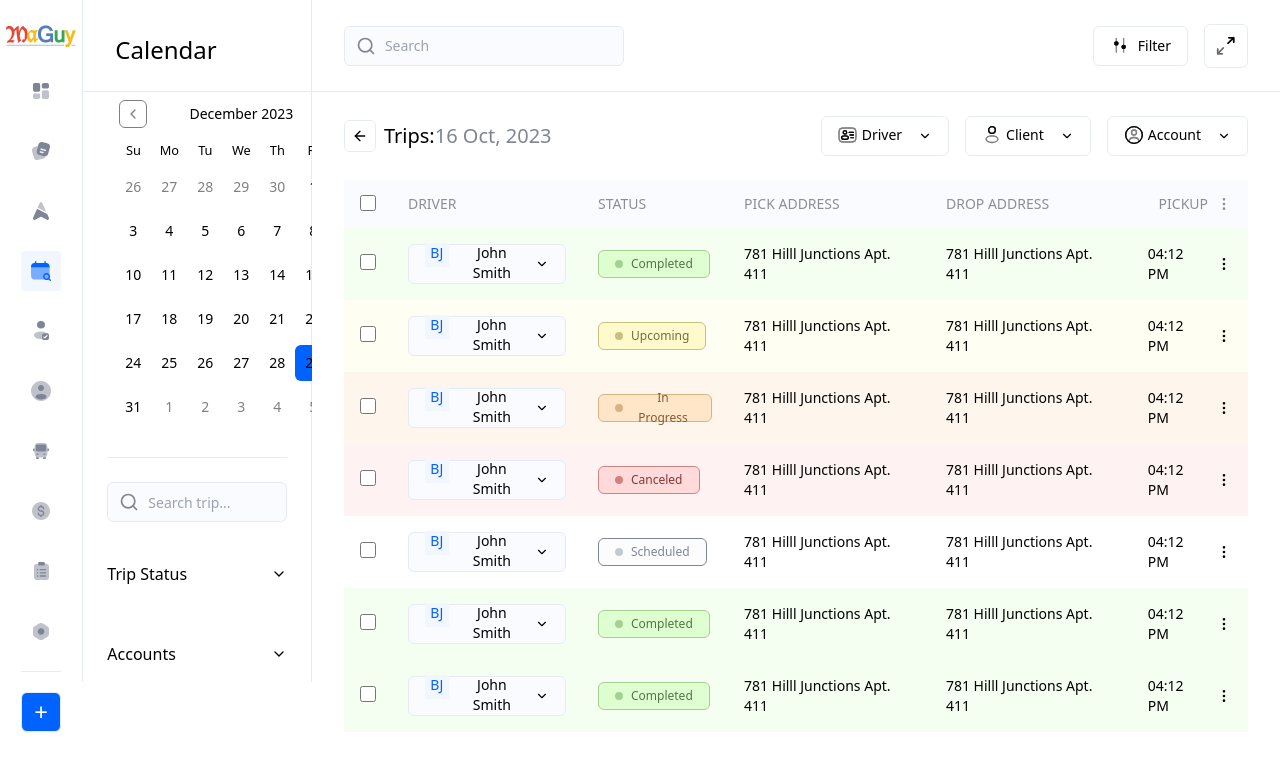
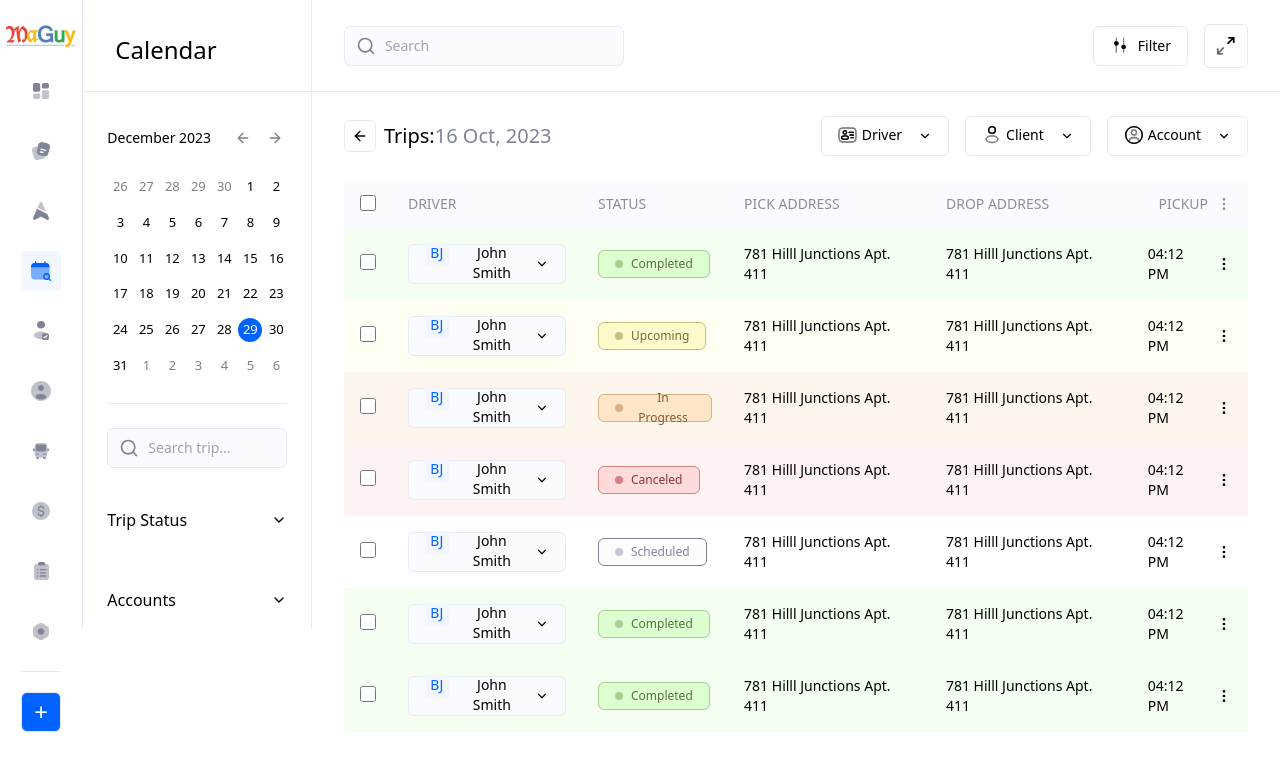
Before and after one commit to hayatul-islam/shadcn-dashboard, a React (Vite) app: page / in a window 1280 px wide. Shown: the top 770 px of the page. Built offline with nearby package versions, Linux system fonts and the light colour scheme.

Commit message:
calendar update

```diff
--- a/package.json
+++ b/package.json
@@ -21,6 +21,7 @@
     "date-fns": "^3.0.6",
     "lucide-react": "^0.244.0",
     "react": "^18.2.0",
+    "react-calendar": "^4.7.0",
     "react-day-picker": "^8.10.0",
     "react-dom": "^18.2.0",
     "react-router-dom": "^6.21.1",
--- a/src/components/LeftSidebar.tsx
+++ b/src/components/LeftSidebar.tsx
@@ -18,13 +18,8 @@ const LeftSidebar = () => {
       <h2 className="text-[24px] font-medium p-8 border-b h-[92px] border-stroke-100 bg-white sticky top-0 z-50">
         Calendar
       </h2>
-      <div className="space-y-6 px-6">
-        <Calendar
-          mode="single"
-          selected={date}
-          onSelect={setDate}
-          style={{ width: "200px" }}
-        />
+      <div className="space-y-6 px-6 pt-8">
+        <Calendar mode="single" selected={date} onSelect={setDate} />
         <hr className="text-stroke-100" />
         <Search placeholder="Search trip..." />
 
--- a/src/components/ui/calendar.tsx
+++ b/src/components/ui/calendar.tsx
@@ -1,4 +1,4 @@
-import { ChevronLeft, ChevronRight } from "lucide-react";
+import { ArrowLeft, ArrowRight } from "lucide-react";
 import * as React from "react";
 import { DayPicker } from "react-day-picker";
 
@@ -16,33 +16,31 @@ function Calendar({
   return (
     <DayPicker
       showOutsideDays={showOutsideDays}
-      className={cn("p-2 w-[100px]", className)}
+      className={cn(" ", className)}
       classNames={{
-        months: "flex flex-col sm:flex-row space-y-4 sm:space-x-4 sm:space-y-0",
         month: "space-y-4",
-        caption: "flex justify-center pt-1 relative items-center",
+        caption: "flex pt-1 relative items-center text-[16px] font-medium",
         caption_label: "text-sm font-medium",
         nav: "space-x-1 flex items-center",
         nav_button: cn(
           buttonVariants({ variant: "outline" }),
-          "h-7 w-7 bg-transparent p-0 opacity-50 hover:opacity-100"
+          "h-6 w-6 bg-transparent p-0 opacity-50 hover:opacity-100"
         ),
-        nav_button_previous: "absolute left-1",
-        nav_button_next: "absolute right-1",
-        table: "w-full border-collapse space-y-1",
+        nav_button_previous: "absolute right-8 !borer-0",
+        nav_button_next: "absolute right-0",
         head_row: "flex",
         head_cell:
-          "text-muted-foreground rounded-md w-9 font-normal text-[0.8rem]",
+          "text-muted-foreground rounded-md w-9 font-normal text-[14px] ",
         row: "flex w-full mt-2",
-        cell: "h-9 w-9 text-center text-sm p-0 relative [&:has([aria-selected].day-range-end)]:rounded-r-md [&:has([aria-selected].day-outside)]:bg-accent/50 [&:has([aria-selected])]:bg-accent first:[&:has([aria-selected])]:rounded-l-md last:[&:has([aria-selected])]:rounded-r-md focus-within:relative focus-within:z-20",
         day: cn(
           buttonVariants({ variant: "ghost" }),
-          "h-9 w-9 p-0 font-normal aria-selected:opacity-100"
+          "h-6 w-6 p-0 font-normal text-[13px] font-medium aria-selected:opacity-100"
         ),
         day_range_end: "day-range-end",
         day_selected:
-          "bg-primary text-primary-foreground hover:bg-primary hover:text-primary-foreground focus:bg-primary focus:text-primary-foreground",
-        day_today: "bg-accent text-accent-foreground",
+          "bg-primary text-white hover:bg-primary !rounded-full !h-6 !w-6",
+        day_today:
+          "border-primary text-primary font-medium border !rounded-full !h-6 !w-6",
         day_outside:
           "day-outside text-muted-foreground opacity-50 aria-selected:bg-accent/50 aria-selected:text-muted-foreground aria-selected:opacity-30",
         day_disabled: "text-muted-foreground opacity-50",
@@ -52,8 +50,8 @@ function Calendar({
         ...classNames,
       }}
       components={{
-        IconLeft: ({ ...props }) => <ChevronLeft className="h-4 w-4" />,
-        IconRight: ({ ...props }) => <ChevronRight className="h-4 w-4" />,
+        IconLeft: ({ ...props }) => <ArrowLeft className="h-4 w-4" />,
+        IconRight: ({ ...props }) => <ArrowRight className="h-4 w-4" />,
       }}
       {...props}
     />
--- a/src/styles/globals.css
+++ b/src/styles/globals.css
@@ -7,8 +7,14 @@
 /* scrollbar hide */
 .no-scrollbar::-webkit-scrollbar {
     display: none;
-  }
-  .no-scrollbar {
+}
+.no-scrollbar {
     -ms-overflow-style: none;
     scrollbar-width: none;
-  }
+}
+.rdp-head{
+  display: none !important;
+}
+.rdp-button{
+  border: none !important
+}
```
Also changed, not shown: 1 other file (tests, documents, lock files or other folders).
